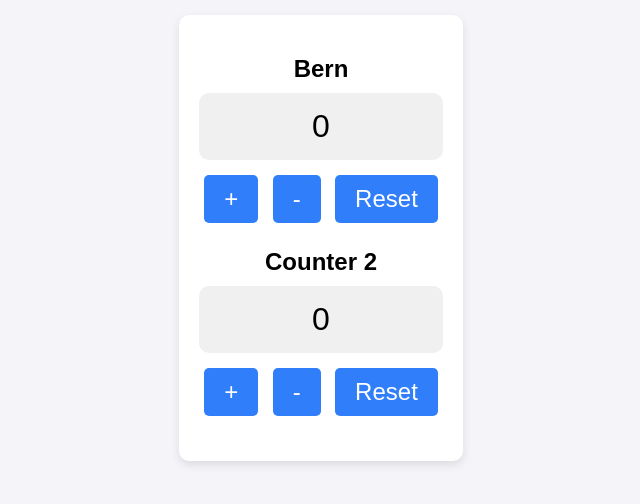
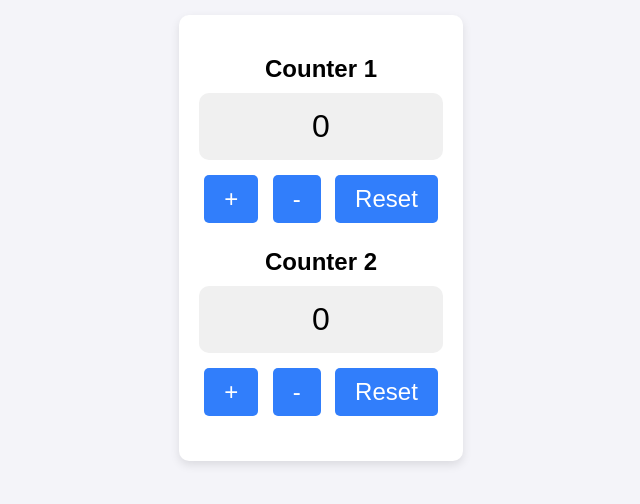
Before and after one commit to vorpentine/somePWAs, a plain HTML site: page counter/index.html in a window 1280 px wide. Shown: the part 162-666 px from the top of the page, without its empty margins (319-959 px from the left). Drawn offline with Linux system fonts and the light colour scheme.

Commit message:
Update index.html

```diff
--- a/counter/index.html
+++ b/counter/index.html
@@ -11,7 +11,7 @@
 <body>
     <div class="container">
         <div class="counter">
-            <h2>Bern</h2>
+            <h2>Counter 1</h2>
             <div class="display" id="counter1">0</div>
             <div class="buttons">
                 <button onclick="increment(1)">+</button>
```
